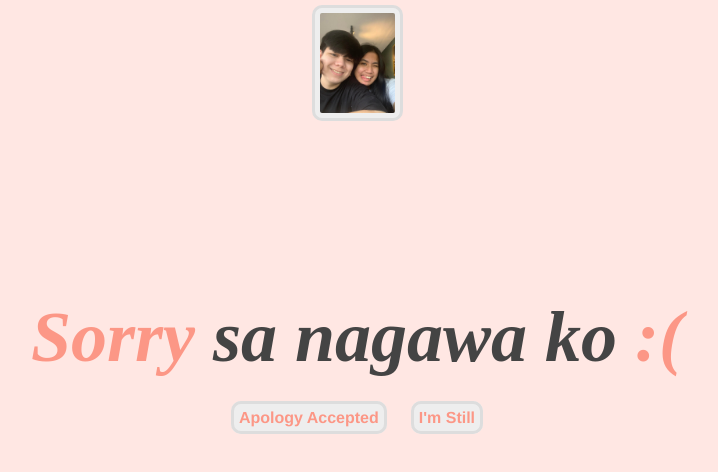
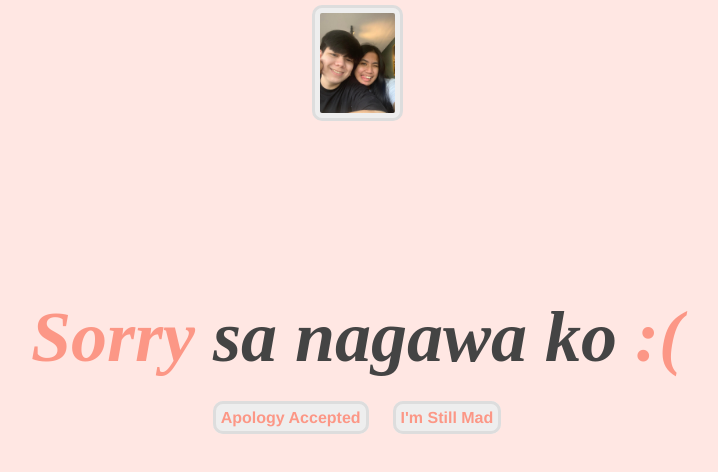
Before and after one commit to princeandreiadriano/doby, a plain HTML site: page index.html in a window 1280 px wide. Shown: the whole page, without its empty margins (283-1001 px from the left). Drawn offline with Linux system fonts and the light colour scheme.

Commit message:
Update index.html

```diff
--- a/index.html
+++ b/index.html
@@ -16,7 +16,7 @@
         <div class="love">
             <h2><span>Sorry</span> sa nagawa ko <span>:(</span></h2>
             <a href="yes.html" class="yes">Apology Accepted</a>
-            <a href="no.html" class="no">I'm Still</a>
+            <a href="no.html" class="no">I'm Still Mad</a>
         </div>
     </div>
 </body>
```
